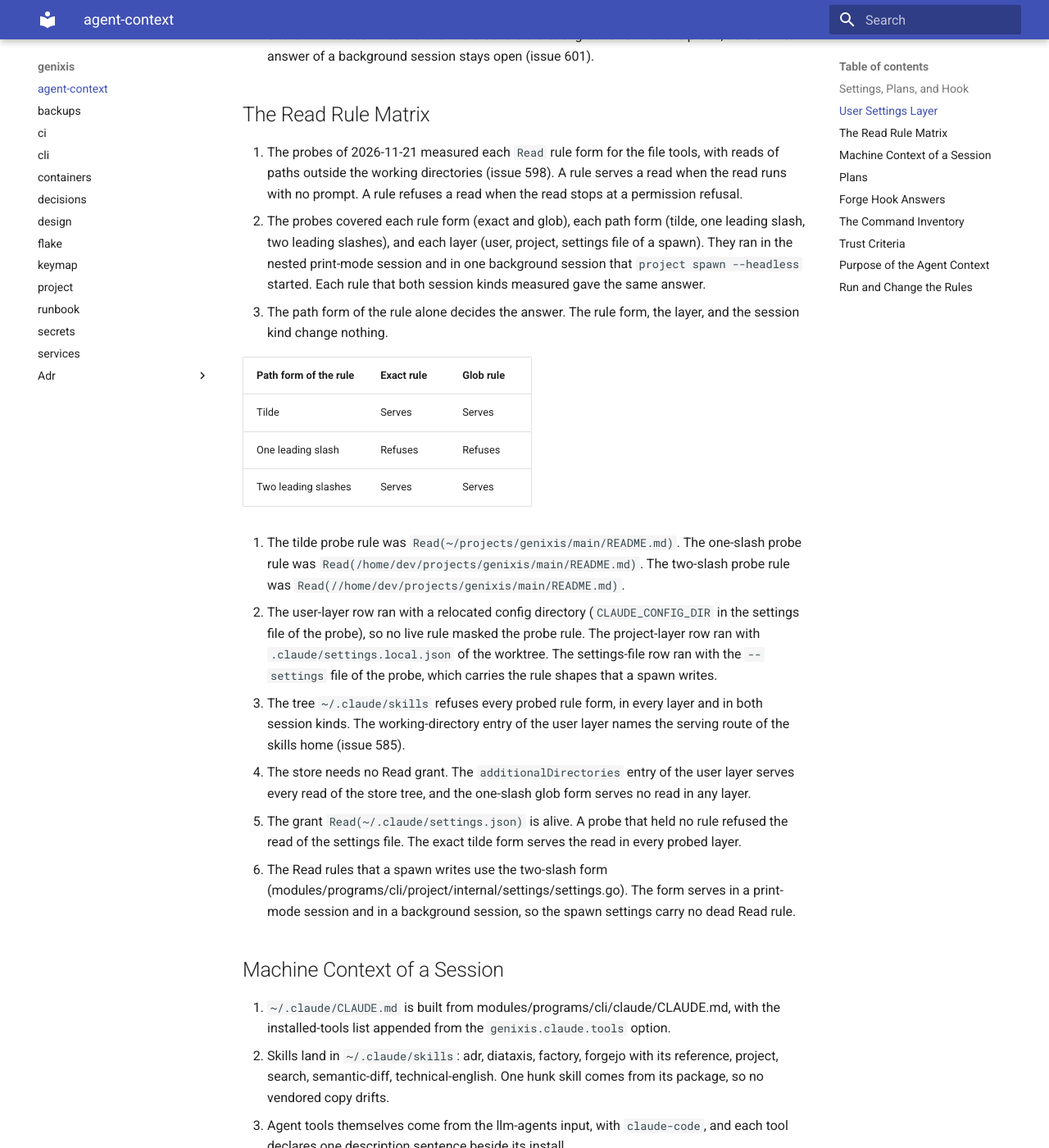
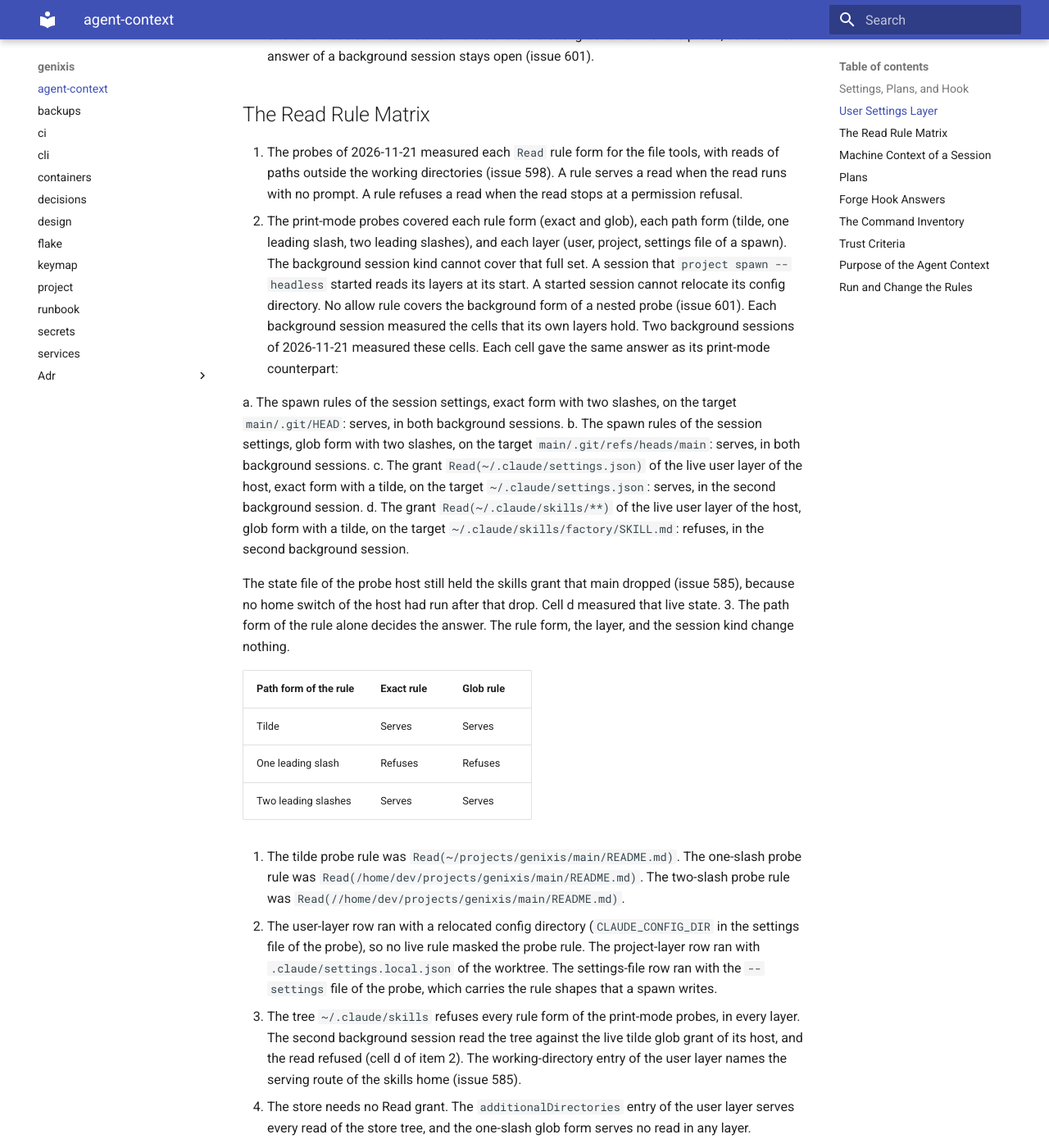
Before and after one commit to Jracon/genixis, an MkDocs documentation site: the page built from docs/agent-context.md, in a window 1280 px wide and 1400 px high, scrolled down 2777 px. Shown: the whole window at 82% size. Built offline with MkDocs 1.6.1 and Material for MkDocs 9.7.7, drawn with Linux system fonts in a browser that asks for light colours; some of the changed text lies outside the part shown.

Commit message:
docs(agent-context): name the background cells of the read rule matrix
The review of pull request 606 found that the matrix record claimed both
session kinds without naming the cells that the background kind measured
(finding 1, tracker issue 608). The acceptance criterion of issue 598
demands the matrix in a print-mode session and in one background session,
so the record must show the split.

Item 2 now states the split. The print-mode probes hold the full row set.
The background kind cannot: a spawned session reads its layers at start,
cannot relocate its config directory, and no allow rule covers the
background form of a nested probe (issue 601). Two background sessions of
2026-11-21 measured four named cells: the spawn rules of the session
settings in the two-slash exact and glob forms, and the live grants of
the user layer in the exact tilde and tilde glob forms. Each cell gave
the same answer as its print-mode counterpart. Items 6, 8, and 9 now
bound their claims to the named cells.

The second background session measured its cells directly, in the session
of this commit: the git-file reads served, the settings read served, and
the skills read refused. The state file of the host still held the skills
grant that main dropped, and the new note states that lag.

Co-Authored-By: Claude Code <noreply@anthropic.com>

```diff
--- a/docs/agent-context.md
+++ b/docs/agent-context.md
@@ -34,7 +34,14 @@ Two commands stay in the project layer alone, by the ruling of the owner (issue
 ## The Read Rule Matrix
 
 1. The probes of 2026-11-21 measured each `Read` rule form for the file tools, with reads of paths outside the working directories (issue 598). A rule serves a read when the read runs with no prompt. A rule refuses a read when the read stops at a permission refusal.
-2. The probes covered each rule form (exact and glob), each path form (tilde, one leading slash, two leading slashes), and each layer (user, project, settings file of a spawn). They ran in the nested print-mode session and in one background session that `project spawn --headless` started. Each rule that both session kinds measured gave the same answer.
+2. The print-mode probes covered each rule form (exact and glob), each path form (tilde, one leading slash, two leading slashes), and each layer (user, project, settings file of a spawn). The background session kind cannot cover that full set. A session that `project spawn --headless` started reads its layers at its start. A started session cannot relocate its config directory. No allow rule covers the background form of a nested probe (issue 601). Each background session measured the cells that its own layers hold. Two background sessions of 2026-11-21 measured these cells. Each cell gave the same answer as its print-mode counterpart:
+
+   a. The spawn rules of the session settings, exact form with two slashes, on the target `main/.git/HEAD`: serves, in both background sessions.
+   b. The spawn rules of the session settings, glob form with two slashes, on the target `main/.git/refs/heads/main`: serves, in both background sessions.
+   c. The grant `Read(~/.claude/settings.json)` of the live user layer of the host, exact form with a tilde, on the target `~/.claude/settings.json`: serves, in the second background session.
+   d. The grant `Read(~/.claude/skills/**)` of the live user layer of the host, glob form with a tilde, on the target `~/.claude/skills/factory/SKILL.md`: refuses, in the second background session.
+
+   The state file of the probe host still held the skills grant that main dropped (issue 585), because no home switch of the host had run after that drop. Cell d measured that live state.
 3. The path form of the rule alone decides the answer. The rule form, the layer, and the session kind change nothing.
 
 | Path form of the rule | Exact rule | Glob rule |
@@ -45,10 +52,10 @@ Two commands stay in the project layer alone, by the ruling of the owner (issue
 
 4. The tilde probe rule was `Read(~/projects/genixis/main/README.md)`. The one-slash probe rule was `Read(/home/dev/projects/genixis/main/README.md)`. The two-slash probe rule was `Read(//home/dev/projects/genixis/main/README.md)`.
 5. The user-layer row ran with a relocated config directory (`CLAUDE_CONFIG_DIR` in the settings file of the probe), so no live rule masked the probe rule. The project-layer row ran with `.claude/settings.local.json` of the worktree. The settings-file row ran with the `--settings` file of the probe, which carries the rule shapes that a spawn writes.
-6. The tree `~/.claude/skills` refuses every probed rule form, in every layer and in both session kinds. The working-directory entry of the user layer names the serving route of the skills home (issue 585).
+6. The tree `~/.claude/skills` refuses every rule form of the print-mode probes, in every layer. The second background session read the tree against the live tilde glob grant of its host, and the read refused (cell d of item 2). The working-directory entry of the user layer names the serving route of the skills home (issue 585).
 7. The store needs no Read grant. The `additionalDirectories` entry of the user layer serves every read of the store tree, and the one-slash glob form serves no read in any layer.
-8. The grant `Read(~/.claude/settings.json)` is alive. A probe that held no rule refused the read of the settings file. The exact tilde form serves the read in every probed layer.
-9. The Read rules that a spawn writes use the two-slash form (modules/programs/cli/project/internal/settings/settings.go). The form serves in a print-mode session and in a background session, so the spawn settings carry no dead Read rule.
+8. The grant `Read(~/.claude/settings.json)` is alive. A probe that held no rule refused the read of the settings file. The exact tilde form serves the read in every probed layer, and the live grant served the same read in the second background session (cell c of item 2).
+9. The Read rules that a spawn writes use the two-slash form (modules/programs/cli/project/internal/settings/settings.go). The form serves in the print-mode probes and in both background sessions (cells a and b of item 2), so the spawn settings carry no dead Read rule.
 
 ## Machine Context of a Session
 
```
